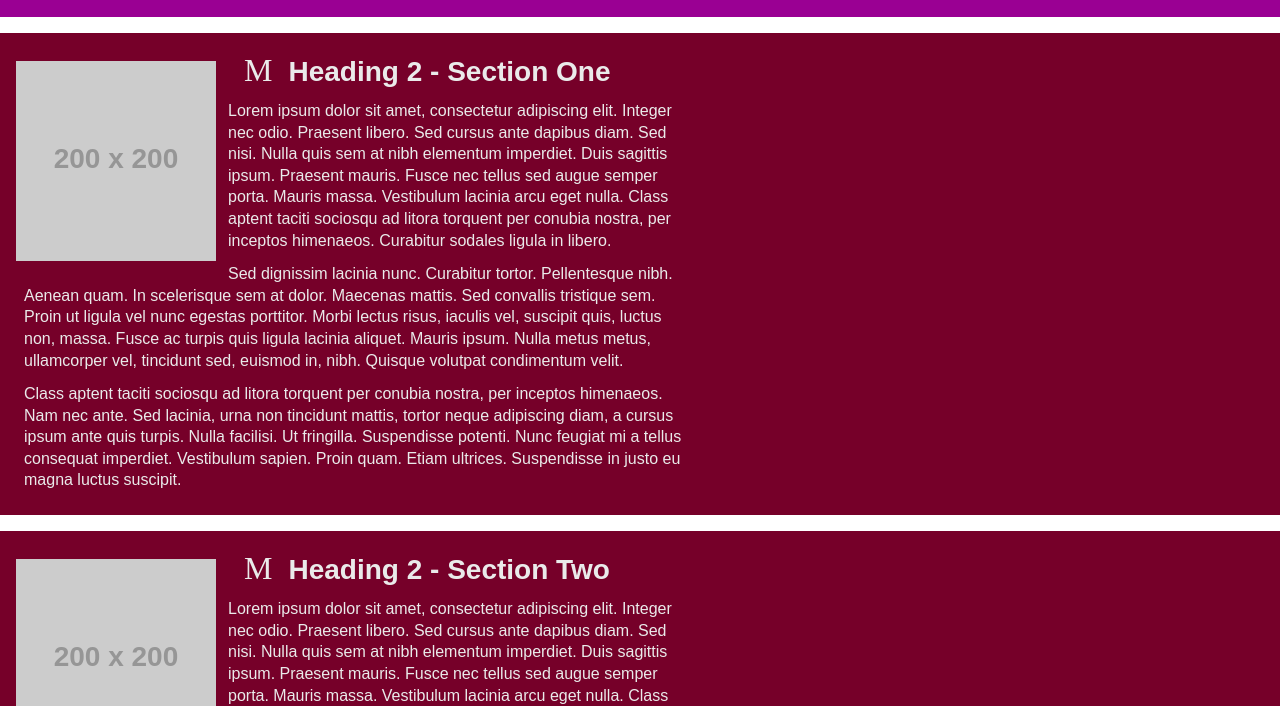
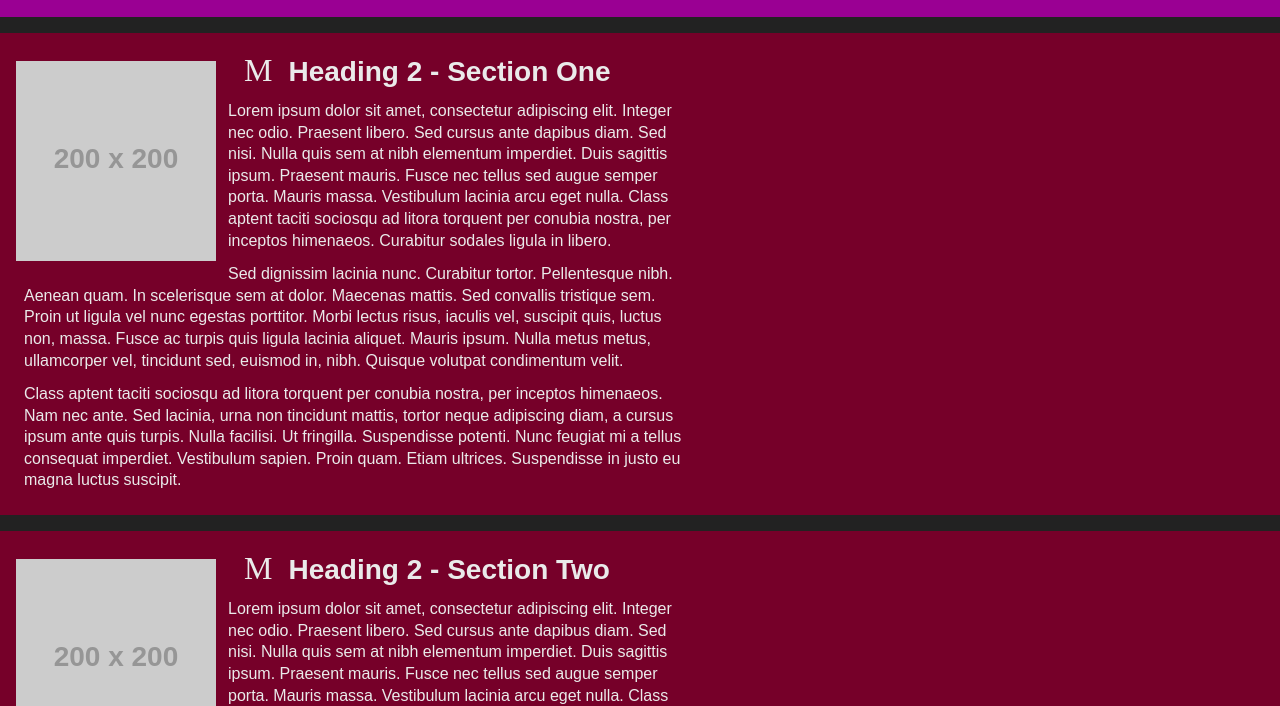
Before and after one commit to js991284/viewport, a plain HTML site: page index.html in a window 1280 px wide. Shown: the part 96-802 px from the top of the page. Drawn offline with Linux system fonts and the dark colour scheme; placeholder pictures from the web are drawn by us; some icons are missing.

Commit message:
dark mode query

```diff
--- a/SANCHEZ.styles.css
+++ b/SANCHEZ.styles.css
@@ -36,7 +36,12 @@
 /* --------------- BEGIN USER PREFERS DARK COLOR SCHEME QUERY --------------- */
 
 /* CHANGE THE BODY'S BACKGROUND COLOR TO THE DARK GRAY IF THE USER PREFERS DARK MODE */
-
+@media (prefers-color-scheme: dark){
+body{
+        background: var(--dark-gray);
+        color: var(--white);
+    }
+}
 /* --------------- END USER PREFERS DARK COLOR SCHEME QUERY --------------- */
 
 
```
